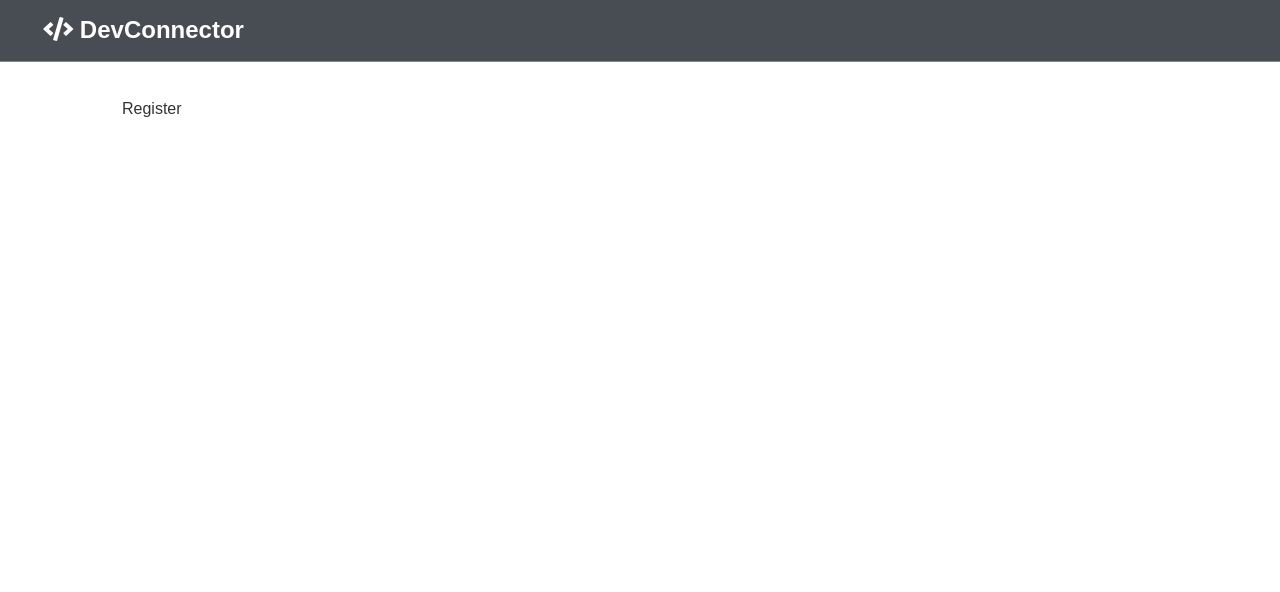
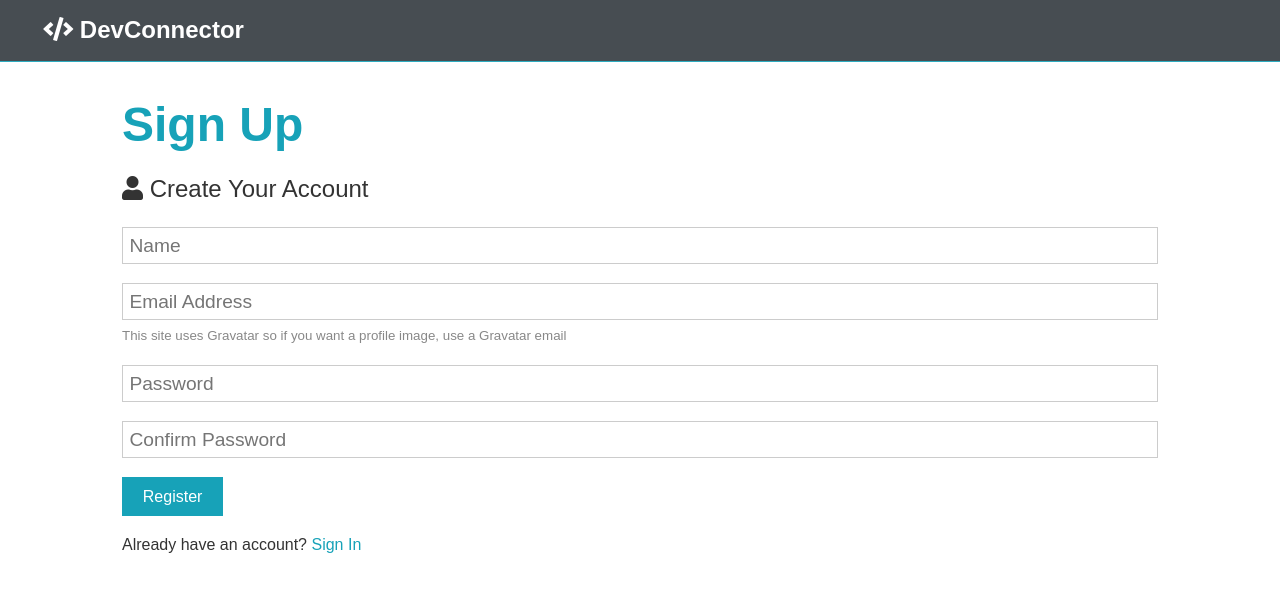
Before and after one commit to lewisRotchell/Devconnector-tutorial-with-changes-, a React (Create React App) app in the folder client/: page /register in a window 1280 px wide. Shown: the top 592 px of the page. Built offline with nearby package versions, Linux system fonts and the light colour scheme.

Commit message:
Added register page

```diff
--- a/client/src/components/auth/Register.js
+++ b/client/src/components/auth/Register.js
@@ -1,7 +1,81 @@
-import React from "react";
+import React, { Fragment, useState } from "react";
+import { Link } from "react-router-dom";
 
 const Register = () => {
-  return <div>Register</div>;
+  const [formData, setFormData] = useState({
+    name: "",
+    email: "",
+    password: "",
+    password2: "",
+  });
+
+  const { name, email, password, password2 } = formData;
+
+  const handleChange = (e) => {
+    setFormData({ ...formData, [e.target.name]: e.target.value });
+  };
+  const handleSubmit = (e) => {
+    e.preventDefault();
+    if (password !== password2) {
+      console.log("Passwords do not match");
+    } else {
+      console.log(formData);
+    }
+  };
+  return (
+    <Fragment>
+      <h1 className="large text-primary">Sign Up</h1>
+      <p className="lead">
+        <i className="fas fa-user" /> Create Your Account
+      </p>
+      <form onSubmit={handleSubmit} className="form">
+        <div className="form-group">
+          <input
+            type="text"
+            placeholder="Name"
+            name="name"
+            value={name}
+            onChange={handleChange}
+          />
+        </div>
+        <div className="form-group">
+          <input
+            type="email"
+            placeholder="Email Address"
+            name="email"
+            value={email}
+            onChange={handleChange}
+          />
+          <small className="form-text">
+            This site uses Gravatar so if you want a profile image, use a
+            Gravatar email
+          </small>
+        </div>
+        <div className="form-group">
+          <input
+            type="password"
+            placeholder="Password"
+            name="password"
+            value={password}
+            onChange={handleChange}
+          />
+        </div>
+        <div className="form-group">
+          <input
+            type="password"
+            placeholder="Confirm Password"
+            name="password2"
+            value={password2}
+            onChange={handleChange}
+          />
+        </div>
+        <input type="submit" className="btn btn-primary" value="Register" />
+      </form>
+      <p className="my-1">
+        Already have an account? <Link to="/login">Sign In</Link>
+      </p>
+    </Fragment>
+  );
 };
 
 export default Register;
```
